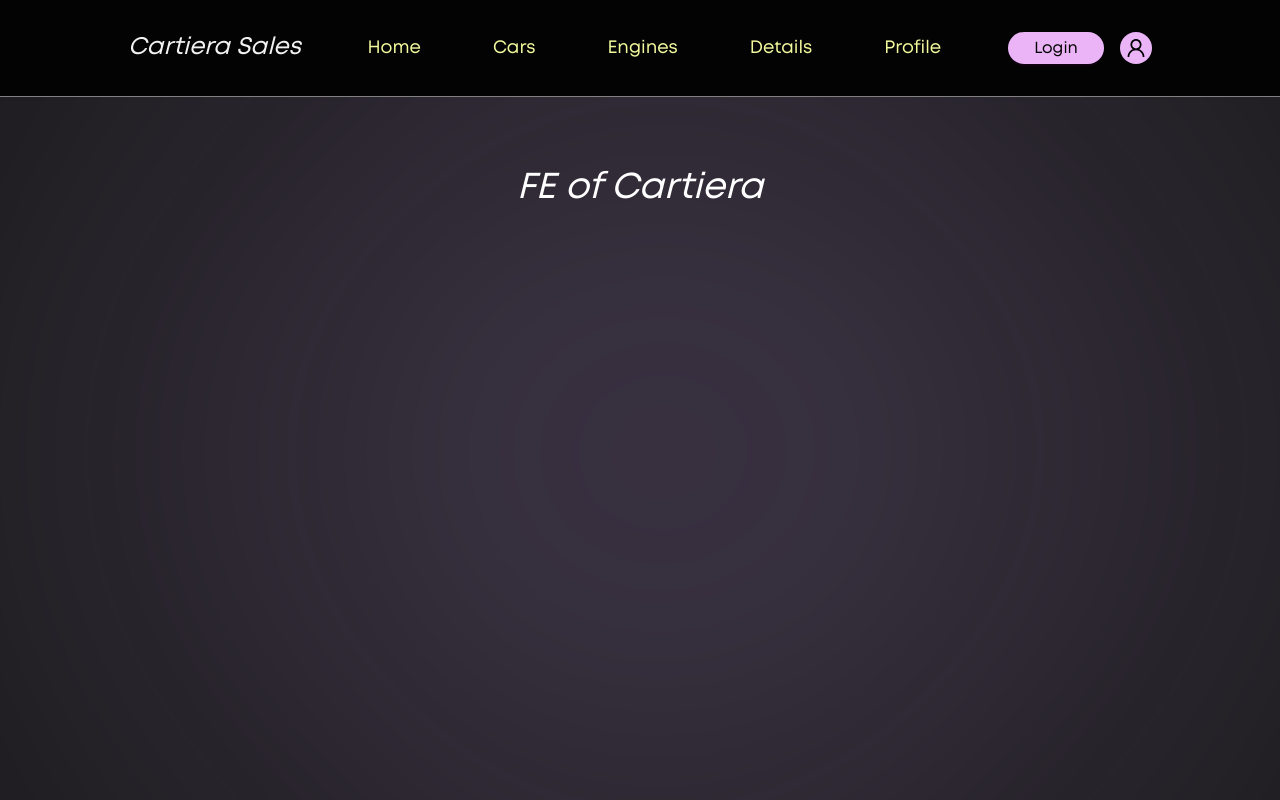
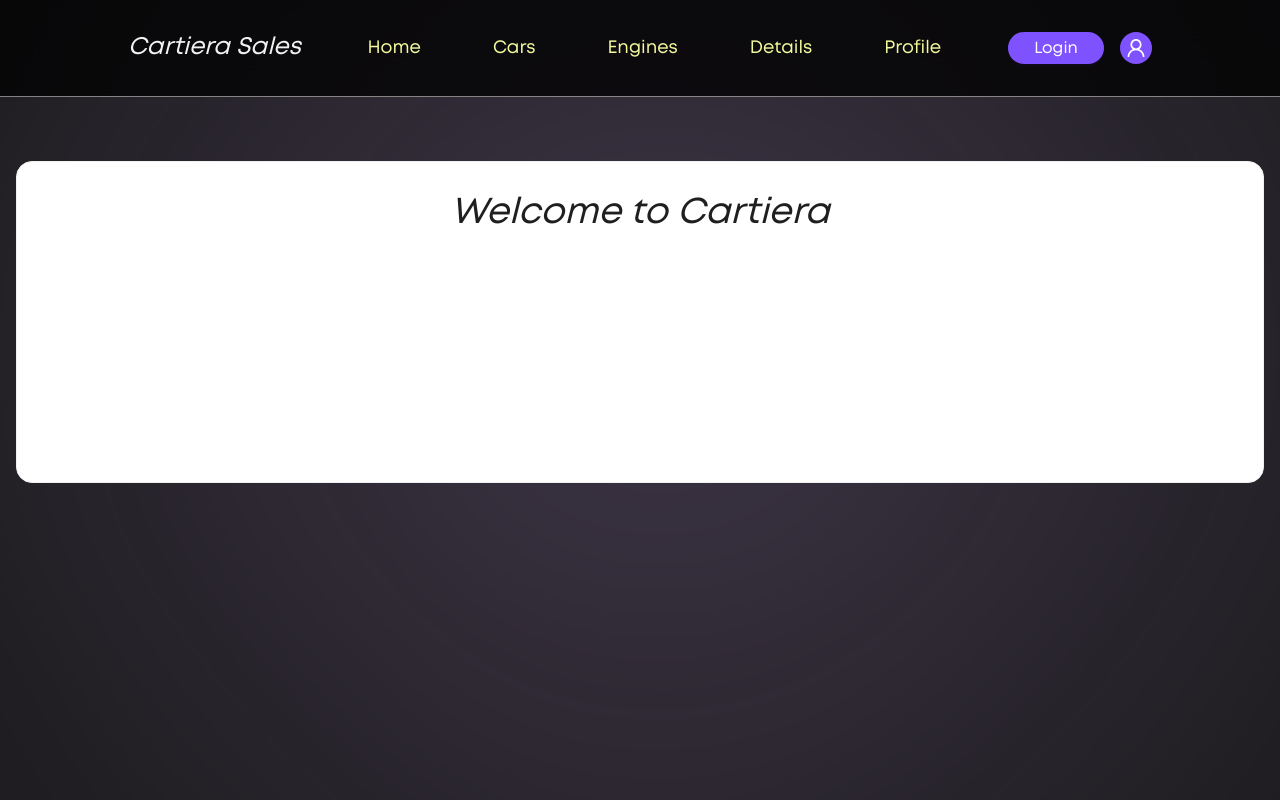
Before and after one commit to trusthemind/cartiera-fe, a Next.js app: page / in a window 1280 px wide. Built offline with nearby package versions, Linux system fonts and the light colour scheme; no server answers.

Commit message:
update (themes) with something new

```diff
--- a/src/app/globals.scss
+++ b/src/app/globals.scss
@@ -18,8 +18,8 @@
   --black: #000;
   --white: #fff;
   --yellow: #f2f99c;
-  --purple: #eab4f7;
-  --purple-dark: #c78ed6;
+  --purple: #7e52ff;
+  --purple-dark: #6545c3;
   --error: #ef233c;
 
   --mobile: 475px;
@@ -37,14 +37,15 @@ body {
   height: 100%;
   width: 100%;
   overflow-x: hidden;
+  background: url(../../assets/images/main_bg.svg) center center no-repeat;
+  background-size: cover;
+  background-color: black;
 }
 
 main {
   min-height: 100%;
   padding: 1rem;
   padding-top: 4rem;
-  background: url(../../assets/images/main_bg.svg) center center no-repeat;
-  background-size: cover;
 }
 
 .formContainer {
--- a/src/app/page.tsx
+++ b/src/app/page.tsx
@@ -1,15 +1,15 @@
 import s from "./page.module.scss";
 import { EngineForm } from "../components/forms/EngineForm";
-import { Typography } from "antd";
+import { Card, Typography } from "antd";
 
 export default function Home() {
   return (
     <main className={s.main}>
-      <Typography
-        style={{ color: "white", fontStyle: "italic", fontSize: 36, textAlign: "center" }}
-      >
-        FE of Cartiera
-      </Typography>
+      <Card styles={{ body: { minHeight: "20rem" } }}>
+        <Typography style={{ fontStyle: "italic", fontSize: 36, textAlign: "center" }}>
+          Welcome to Cartiera
+        </Typography>
+      </Card>
     </main>
   );
 }
--- a/src/components/AppHeader/index.tsx
+++ b/src/components/AppHeader/index.tsx
@@ -30,14 +30,14 @@ export const AppHeader = () => {
           type="primary"
           style={{
             minWidth: "6rem",
-            color: "var(--primary-dark)",
+            // color: "var(--primary-dark)",
           }}
         >
           {"Login"}
         </Button>
         <Link href={AppRoutes.Profile}>
           <Avatar
-            style={{ backgroundColor: "var(--purple)", color: "var(--black)" }}
+            style={{ backgroundColor: "var(--purple)" }}
             icon={<UserOutlined />}
           />
         </Link>
--- a/src/components/AppHeader/style.module.scss
+++ b/src/components/AppHeader/style.module.scss
@@ -1,5 +1,5 @@
 .headerContainer {
-    background-color: var(--primary-dark);
+    background-color: rgba(0, 0, 0, 0.75);
     width: 100%;
     padding: 2rem 8rem;
     display: flex;
@@ -9,9 +9,8 @@
     flex-direction: row;
     align-items: center;
     justify-content: space-between;
-  border-bottom: 1px solid rgba(255, 255, 255, 0.5);
-
-
+    border-bottom: 1px solid rgba(255, 255, 255, 0.5);
+    backdrop-filter: blur(20px);
 
     .textLogo {
         font-family: var(--font-mont);
@@ -37,6 +36,10 @@
                 text-decoration: underline;
             }
         }
+
+        @media(width <=768px) {
+            display: none;
+        }
     }
 
     .authControlContainer {
@@ -44,5 +47,11 @@
         flex-direction: row;
         gap: 1rem;
         align-items: center;
+
+        @media(width <=768px) {
+            display: none;
+        }
     }
+
+
 }
--- a/src/components/ThemeProvider/index.tsx
+++ b/src/components/ThemeProvider/index.tsx
@@ -15,9 +15,9 @@ const theme: ThemeConfig = {
     borderRadius: 16,
     fontFamily: "var(--font-mont)",
     fontSize: 16,
-    colorPrimary: "#eab4f7",
-    colorPrimaryHover: "#c78ed6",
-    colorPrimaryActive: "#c78ed6",
+    colorPrimary: "#7e52ff",
+    colorPrimaryHover: "#6545c3",
+    colorPrimaryActive: "#4e3597",
     colorError: "#ef233c",
   },
   components: {
@@ -26,6 +26,9 @@ const theme: ThemeConfig = {
     Upload: {
       fontSize: 14,
     },
+    Button:{
+      colorText: "#4e3597",
+    }
   },
 };
 
--- a/src/components/forms/LoginForm/index.tsx
+++ b/src/components/forms/LoginForm/index.tsx
@@ -73,7 +73,7 @@ export const LoginForm = () => {
         htmlType="submit"
         type="primary"
         size="large"
-        style={{ width: "100%", marginTop: "2rem", color: "black" }}
+        style={{ width: "100%", marginTop: "2rem", }}
       >
         Submit
       </Button>
--- a/src/components/forms/RegistrationForm/index.tsx
+++ b/src/components/forms/RegistrationForm/index.tsx
@@ -70,7 +70,7 @@ export const RegistrationForm = () => {
         htmlType="submit"
         type="primary"
         size="large"
-        style={{ width: "100%", marginTop: "2rem", color: "black" }}
+        style={{ width: "100%", marginTop: "2rem" }}
       >
         Submit
       </Button>
```
